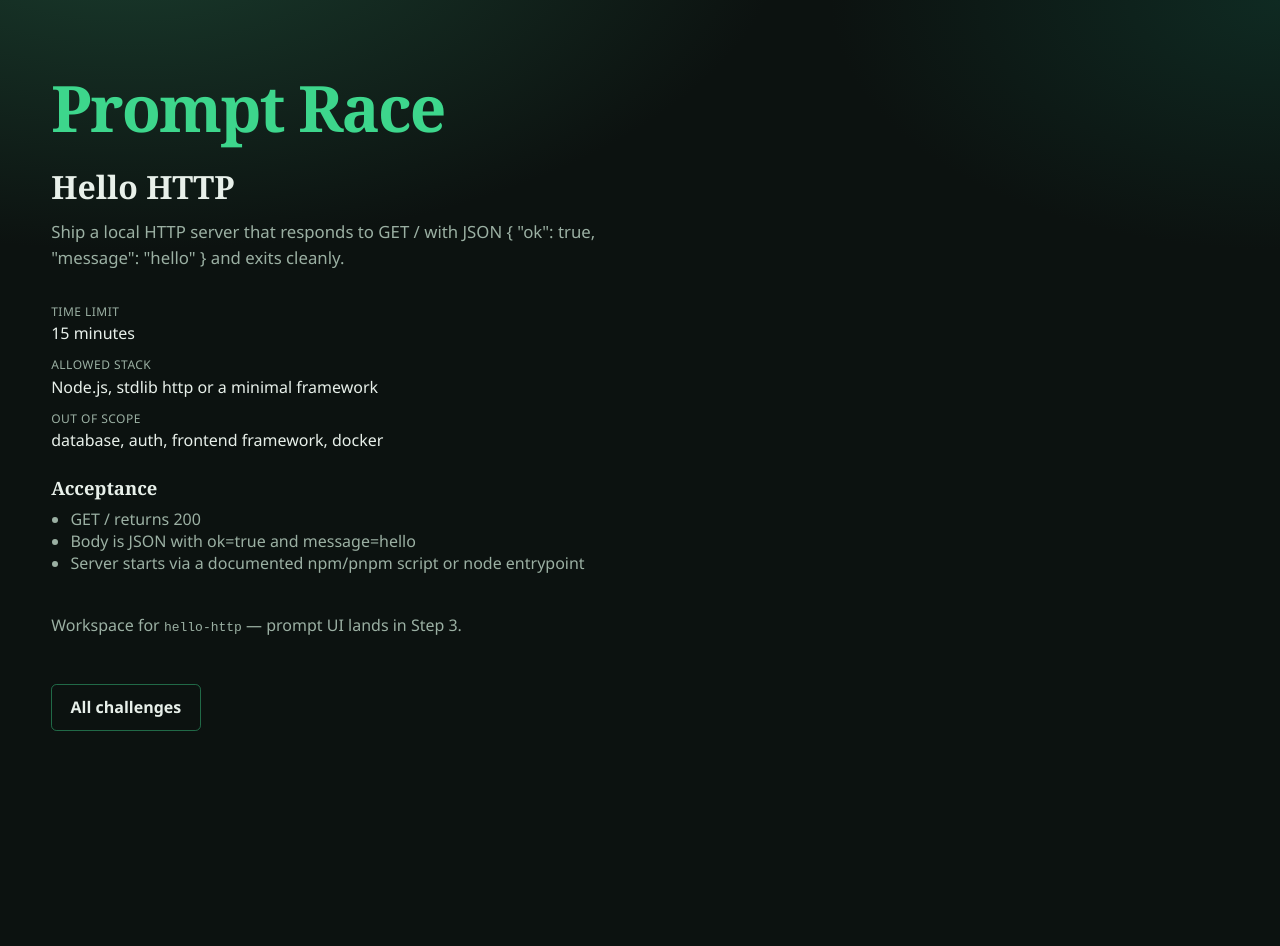
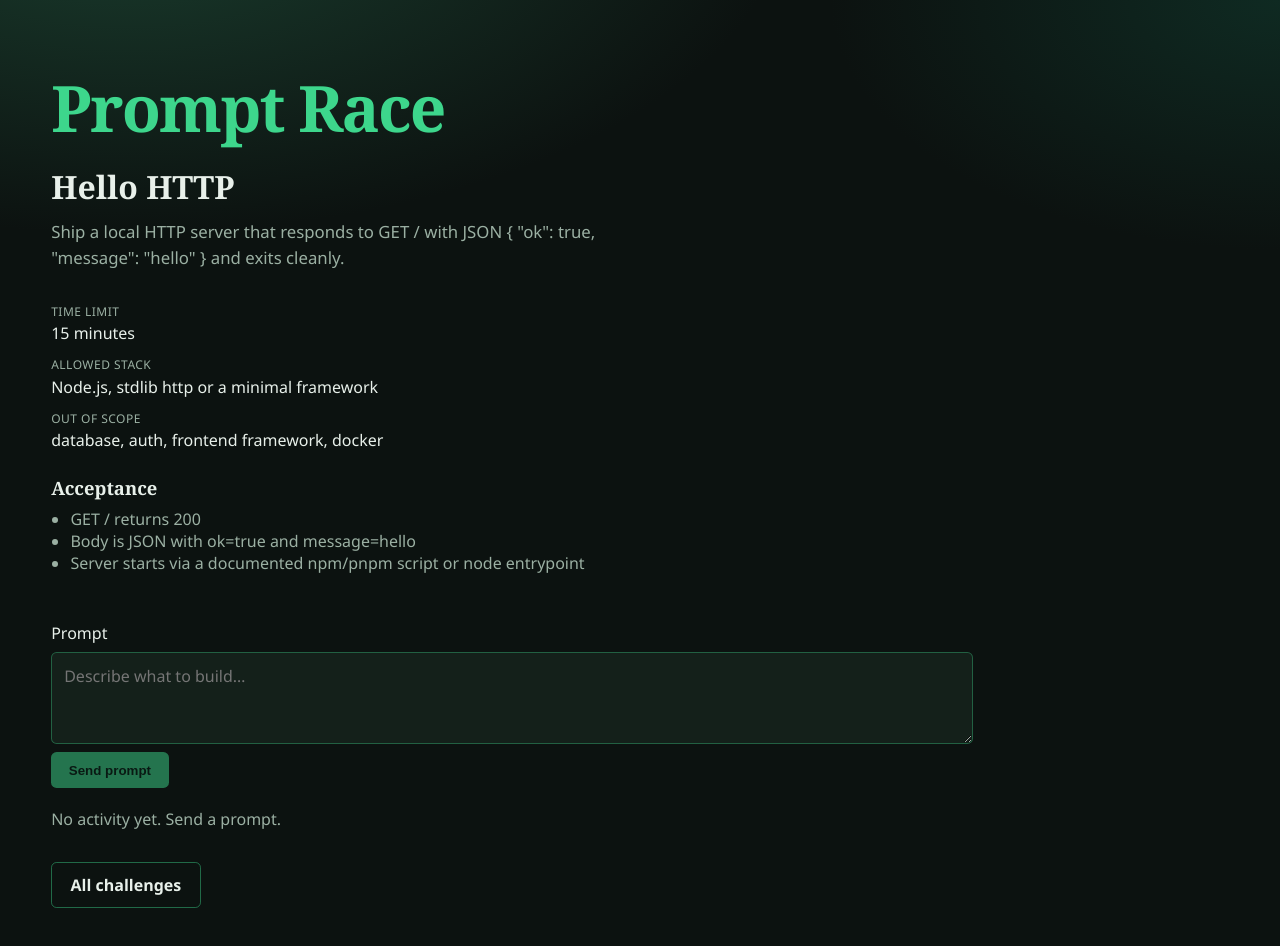
Before and after one commit to deepakbhatia/prompt-racer, a Next.js app in the folder apps/web/: page /challenges/hello-http/workspace in a window 1280 px wide. Shown: the top 946 px of the page. Before the commit the page ends 800 px from the top, so only its background shows below. Built offline with nearby package versions, Linux system fonts and the light colour scheme.

Commit message:
feat: add stub client  api

```diff
--- a/apps/web/src/app/challenges/[id]/workspace/workspace-client.tsx
+++ b/apps/web/src/app/challenges/[id]/workspace/workspace-client.tsx
@@ -1,11 +1,110 @@
+
 "use client";
 
-import type { ChallengeSpec } from "@prompt-race/shared";
+import { useState, useTransition } from "react";
+import type { ChallengeSpec, PromptTurn } from "@prompt-race/shared";
+import { createStubAgents } from "@prompt-race/agent";
+import type { FeedItem } from "@/lib/workspace-types";
+
+const agents = createStubAgents();
+
+function nowIso() {
+  return new Date().toISOString();
+}
 
 export function WorkspaceClient({ challenge }: { challenge: ChallengeSpec }) {
+  const [prompt, setPrompt] = useState("");
+  const [history, setHistory] = useState<PromptTurn[]>([]);
+  const [feed, setFeed] = useState<FeedItem[]>([]);
+  const [pending, startTransition] = useTransition();
+
+  function pushFeed(item: Omit<FeedItem, "id" | "at">) {
+    setFeed((prev) => [
+      ...prev,
+      { ...item, id: crypto.randomUUID(), at: nowIso() },
+    ]);
+  }
+
+  function onSubmit(e: React.FormEvent) {
+    e.preventDefault();
+    const text = prompt.trim();
+    if (!text || pending) return;
+
+    setPrompt("");
+    pushFeed({ kind: "user", text });
+
+    startTransition(async () => {
+      const verdict = await agents.scopeGuard(challenge, text);
+      if (!verdict.allowed) {
+        pushFeed({ kind: "guard", text: `Blocked: ${verdict.reason}` });
+        return;
+      }
+      pushFeed({ kind: "guard", text: "Allowed by scope guard." });
+
+      const result = await agents.builder(
+        challenge,
+        history,
+        verdict.sanitizedPrompt ?? text,
+        /* sandboxPath */ "",
+      );
+
+      const userTurn: PromptTurn = {
+        index: history.length,
+        role: "user",
+        content: text,
+        at: nowIso(),
+      };
+      const assistantTurn: PromptTurn = {
+        index: history.length + 1,
+        role: "assistant",
+        content: result.assistantMessage,
+        tokensIn: result.tokensIn,
+        tokensOut: result.tokensOut,
+        at: nowIso(),
+      };
+
+      setHistory((h) => [...h, userTurn, assistantTurn]);
+      pushFeed({
+        kind: "builder",
+        text: result.assistantMessage,
+        filesTouched: result.filesTouched,
+      });
+    });
+  }
+
   return (
-    <p style={{ color: "var(--muted)" }}>
-      Workspace for <code>{challenge.id}</code> — prompt UI lands in Step 3.
-    </p>
+    <div className="workspace">
+      <form className="prompt-form" onSubmit={onSubmit}>
+        <label htmlFor="prompt">Prompt</label>
+        <textarea
+          id="prompt"
+          rows={3}
+          value={prompt}
+          onChange={(e) => setPrompt(e.target.value)}
+          placeholder="Describe what to build…"
+          disabled={pending}
+        />
+        <button type="submit" disabled={pending || !prompt.trim()}>
+          {pending ? "Working…" : "Send prompt"}
+        </button>
+      </form>
+
+      <ol className="activity-feed">
+        {feed.length === 0 && (
+          <li className="feed-empty">No activity yet. Send a prompt.</li>
+        )}
+        {feed.map((item) => (
+          <li key={item.id} className={`feed-item feed-item--${item.kind}`}>
+            <span className="feed-item__kind">{item.kind}</span>
+            <p>{item.text}</p>
+            {item.filesTouched && item.filesTouched.length > 0 && (
+              <p className="feed-item__files">
+                Files: {item.filesTouched.join(", ")}
+              </p>
+            )}
+          </li>
+        ))}
+      </ol>
+    </div>
   );
 }
--- a/apps/web/src/app/globals.css
+++ b/apps/web/src/app/globals.css
@@ -212,6 +212,85 @@ h1 {
   padding-left: 1.2rem;
   color: var(--muted);
 }
+
+.workspace {
+  display: grid;
+  gap: 1.25rem;
+  margin-top: 1.5rem;
+}
+
+.prompt-form {
+  display: flex;
+  flex-direction: column;
+  gap: 0.5rem;
+}
+
+.prompt-form textarea {
+  width: 100%;
+  resize: vertical;
+  padding: 0.75rem;
+  border-radius: 0.35rem;
+  border: 1px solid color-mix(in srgb, var(--accent) 35%, transparent);
+  background: var(--bg1);
+  color: var(--ink);
+  font: inherit;
+}
+
+.prompt-form button {
+  align-self: flex-start;
+  padding: 0.65rem 1.1rem;
+  border: none;
+  border-radius: 0.35rem;
+  background: var(--accent);
+  color: #062016;
+  font-weight: 600;
+  cursor: pointer;
+}
+
+.prompt-form button:disabled {
+  opacity: 0.5;
+  cursor: not-allowed;
+}
+
+.activity-feed {
+  list-style: none;
+  margin: 0;
+  padding: 0;
+  display: flex;
+  flex-direction: column;
+  gap: 0.65rem;
+}
+
+.feed-item {
+  padding: 0.75rem 0.9rem;
+  border-left: 3px solid var(--accent-dim);
+  background: color-mix(in srgb, var(--bg1) 70%, transparent);
+}
+
+.feed-item--guard {
+  border-left-color: #c9a227;
+}
+.feed-item--error {
+  border-left-color: #e85d5d;
+}
+.feed-item--user {
+  border-left-color: var(--muted);
+}
+
+.feed-item__kind {
+  font-size: 0.7rem;
+  text-transform: uppercase;
+  letter-spacing: 0.05em;
+  color: var(--muted);
+}
+
+.feed-item p {
+  margin: 0.35rem 0 0;
+}
+
+.feed-empty {
+  color: var(--muted);
+}
 @keyframes rise {
   from {
     opacity: 0;
--- /dev/null
+++ b/apps/web/src/lib/workspace-types.ts
@@ -0,0 +1,9 @@
+export type FeedKind = "user" | "guard" | "builder" | "system" | "error";
+
+export interface FeedItem {
+  id: string;
+  kind: FeedKind;
+  text: string;
+  at: string;
+  filesTouched?: string[];
+}
```
